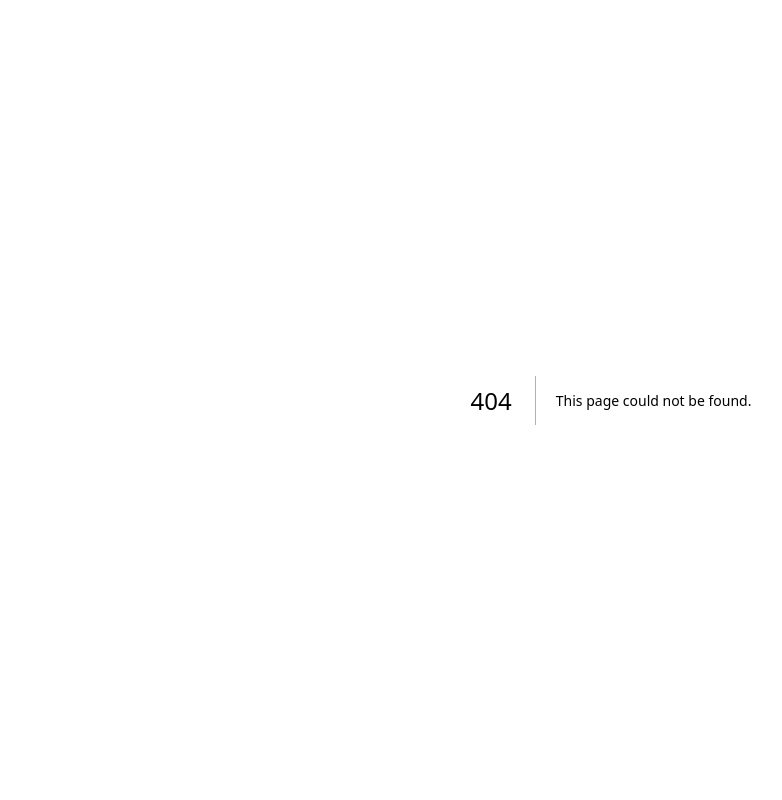
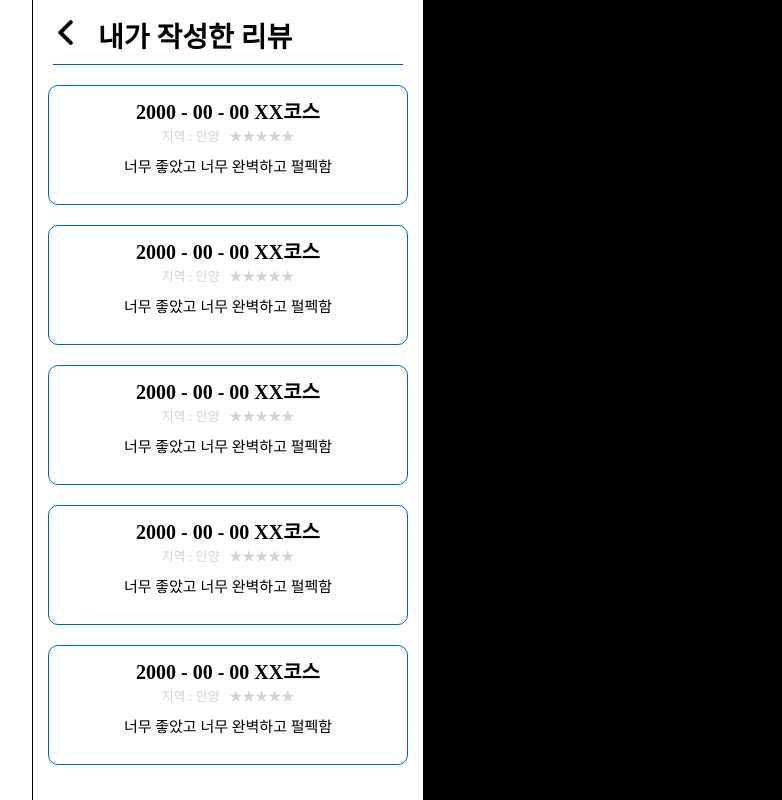
Before and after one commit to leave-assistant/TourMate, a Next.js app: page /MyPage/Review in a window 1280 px wide. Before the commit this address had no page. Shown: the top 800 px of the page, without its empty margins (29-811 px from the left). Built offline with nearby package versions, Linux system fonts and the light colour scheme.

Commit message:
리뷰, 코스 페이지 제작 / 마이페이지 수정

```diff
--- /dev/null
+++ b/src/pages/MyPage/Review.tsx
@@ -0,0 +1,120 @@
+import React from "react";
+import styled from "styled-components";
+
+const Course = () => {
+  return (
+    <MyPageWrapper>
+      <MenuBar></MenuBar>
+      <MyPageContent>
+        <a href="./MyPage"><Back><img src="/MyPage_Image/back.png"/></Back></a>
+        <Title>내가 작성한 리뷰</Title>
+        <Outline>
+          <C_Title>2000 - 00 - 00 XX코스</C_Title>
+          <C_Area>지역 : 안양&nbsp;&nbsp;&nbsp;★★★★★</C_Area>
+          <C_Detail>
+            너무 좋았고 너무 완벽하고 펄펙함
+          </C_Detail>
+        </Outline>
+        <Outline>
+          <C_Title>2000 - 00 - 00 XX코스</C_Title>
+          <C_Area>지역 : 안양&nbsp;&nbsp;&nbsp;★★★★★</C_Area>
+          <C_Detail>
+            너무 좋았고 너무 완벽하고 펄펙함
+          </C_Detail>
+        </Outline>
+        <Outline>
+          <C_Title>2000 - 00 - 00 XX코스</C_Title>
+          <C_Area>지역 : 안양&nbsp;&nbsp;&nbsp;★★★★★</C_Area>
+          <C_Detail>
+            너무 좋았고 너무 완벽하고 펄펙함
+          </C_Detail>
+        </Outline>
+        <Outline>
+          <C_Title>2000 - 00 - 00 XX코스</C_Title>
+          <C_Area>지역 : 안양&nbsp;&nbsp;&nbsp;★★★★★</C_Area>
+          <C_Detail>
+            너무 좋았고 너무 완벽하고 펄펙함
+          </C_Detail>
+        </Outline>
+        <Outline>
+          <C_Title>2000 - 00 - 00 XX코스</C_Title>
+          <C_Area>지역 : 안양&nbsp;&nbsp;&nbsp;★★★★★</C_Area>
+          <C_Detail>
+            너무 좋았고 너무 완벽하고 펄펙함
+          </C_Detail>
+        </Outline>
+      </MyPageContent>
+    </MyPageWrapper>
+  );
+};
+
+const MyPageWrapper = styled.div`
+  width: 100%;
+  height: 1080px;
+  display: flex;
+  background-color: #000000;
+`;
+
+const MenuBar = styled.div`
+  width: 62px;
+  height: 100%;
+  background-color: #ffffff;
+  padding: 20px;
+  border-right: 1px solid black;
+`;
+
+const MyPageContent = styled.div`
+  width: 390px;
+  height: 100%;
+  background-color: #ffffff;
+`;
+
+const Back = styled.div`
+  width: 25px;
+  height: 25px;
+  display: flex;
+  margin: 20px;
+  float: left;
+`;
+
+const Title = styled.div`
+  width: 350px;
+  height: 50px;
+  margin: 15px auto;
+  font-size: 28px;
+  font-weight: bold;
+  border-bottom: 1px solid #0160D6;
+`;
+
+const Outline = styled.div`
+  width: 360px;
+  height: 120px;
+  padding: 10px;
+  margin: 20px auto;
+  background-color: #ffffff;
+  border: 1px solid #0160D6;
+  border-radius: 10px;
+`;
+
+const C_Title = styled.div`
+  font-size: 20px;
+  font-weight: bold;
+  text-align: center;
+`;
+
+const C_Area = styled.div`
+  margin-top: 1px;
+  font-size: 13px;
+  font-weight: normal;
+  text-align: center;
+  color: #D3D3D3;
+`;
+
+const C_Detail = styled.div`
+  margin-top: 10px;
+  font-size: 15px;
+  font-weight: normal;
+  text-align: center;
+`;
+
+export default Course;
```
Also changed, not shown: src/pages/MyPage/Course.tsx (added, +120 -0 lines), src/pages/MyPage/MyPage.tsx (+29 -26 lines), public/MyPage_Image/back.png (added), public/MyPage_Image/edit.png (added).
